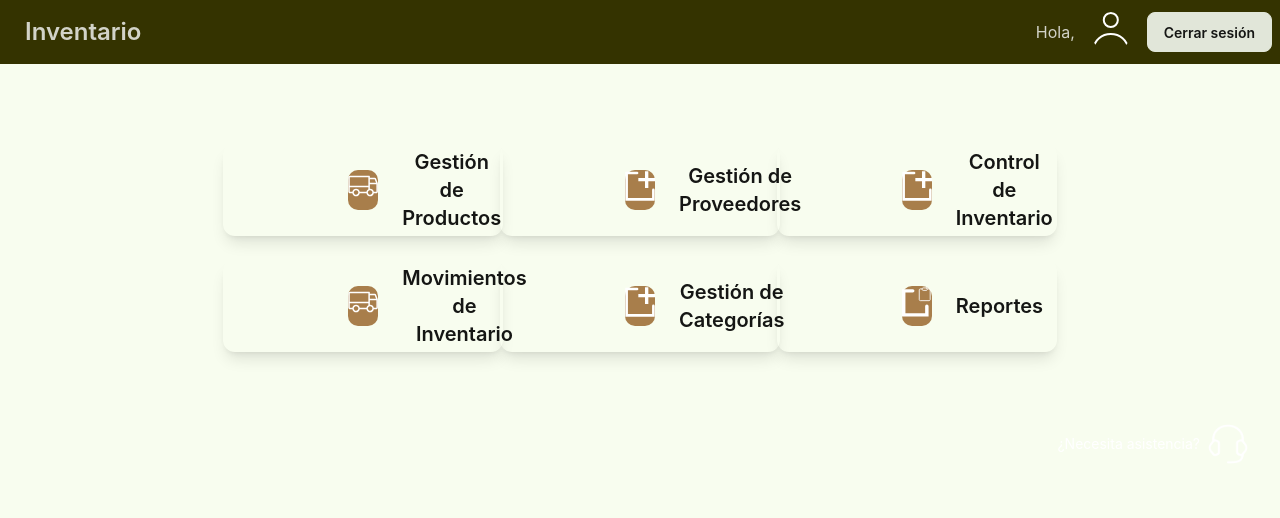
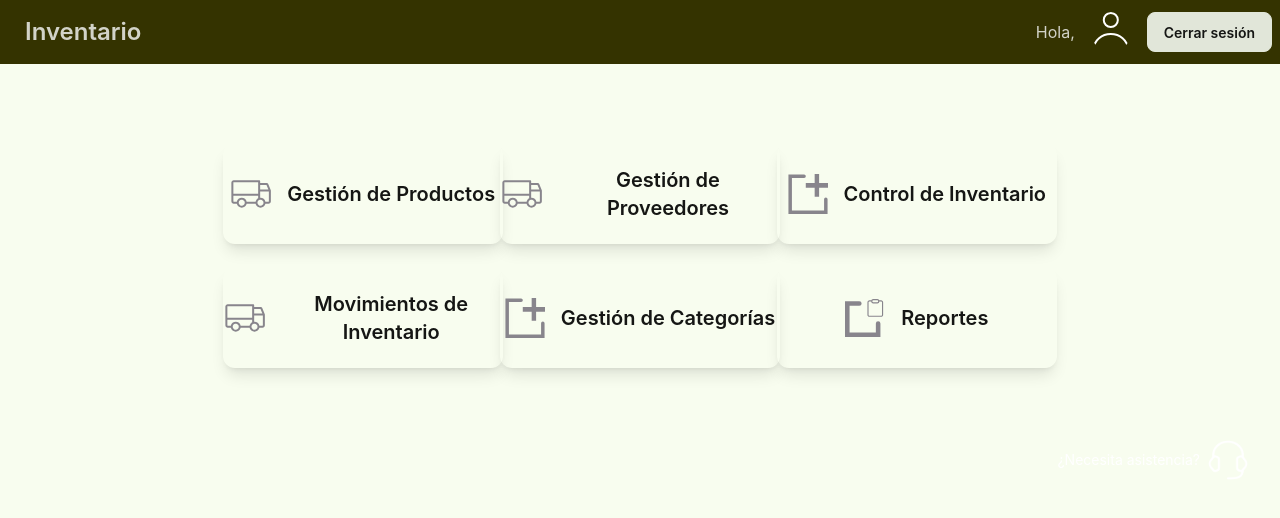
Before and after one commit to LuisARD/Sistema-de-Inventario, a Vue app in the folder SistemaInventario Frontend/: page / in a window 1280 px wide. Shown: the top 518 px of the page. Built offline with nearby package versions, Linux system fonts and the light colour scheme; what @formkit/vue would draw is missing.

Commit message:
Update Home.vue

```diff
--- a/SistemaInventario Frontend/src/views/Home.vue
+++ b/SistemaInventario Frontend/src/views/Home.vue
@@ -9,7 +9,7 @@ const auth = useAuthStore();
 
 const buttones = [
   { to: "/products", label: "Gestión de Productos", icon: "/camion.svg" },
-  { to: "/suppliers", label: "Gestión de Proveedores", icon: "/btn1.svg" },
+  { to: "/suppliers", label: "Gestión de Proveedores", icon: "/camion.svg" },
   { to: "/products", label: "Control de Inventario", icon: "/btn1.svg" },
   { to: "/movements", label: "Movimientos de Inventario", icon: "/camion.svg" },
   { to: "/categories", label: "Gestión de Categorías", icon: "/btn1.svg" },
@@ -33,26 +33,26 @@ const buttones = [
           :key="btn.to"
           :to="btn.to"
 
-          class="w-full md:w-[280px] rounded-xl py-6 shadow-lg hover:opacity-90 transition flex justify-center items-center border-2 border-transparent hover:border-primary hover:border-2 duration-300 delay-75 lg:gap-x-4"
+          class="w-full md:w-[280px] h-[100px] rounded-xl py-6 shadow-lg hover:opacity-90 transition flex justify-center items-center border-2 border-transparent hover:border-primary hover:border-2 duration-300 delay-75 lg:gap-x-4"
         >
           <div
-            class="flex justify-between items-center gap-x-6 w-50 text-center icons-place"
+            class="flex items-center gap-x-4 text-center"
           >
-            <img :src="btn.icon" class="w-10 h-10 mb-2 " />
-            <span class="text-xl font-semibold w-50">{{ btn.label }}</span>
+            <img :src="btn.icon" class="w-10 h-10 object-contain brightness-0 saturate-100" style="filter: invert(27%) sepia(51%) saturate(999%) hue-rotate(200deg) brightness(104%) contrast(10%);" />
+            <span class="text-xl font-semibold">{{ btn.label }}</span>
           </div>
         </router-link>
 
         <router-link
          v-if="['Admin', 'Supervisor'].includes(auth.user?.RolNombre)"
           to="usuario"
-          class="w-full md:w-[280px] rounded-xl py-6 shadow-lg hover:opacity-90 transition flex justify-center items-center border-2 border-transparent hover:border-primary  hover:border-2 duration-300 delay-75 lg:gap-x-4"
+          class="w-full md:w-[280px] h-[100px] rounded-xl py-6 shadow-lg hover:opacity-90 transition flex justify-center items-center border-2 border-transparent hover:border-primary  hover:border-2 duration-300 delay-75 lg:gap-x-4"
         >
           <div
-            class="flex justify-between items-center gap-x-6 w-50 text-center "
+            class="flex items-center gap-x-4 text-center"
           >
-            <img src="/iconControl.png " class="w-12  h-10 mb-2 fill-current" />
-            <span class="text-xl font-semibold w-50">Control de usuario</span>
+            <img src="/iconControl.png" class="w-10 h-10 object-contain brightness-0 saturate-100" style="filter: invert(27%) sepia(51%) saturate(2878%) hue-rotate(200deg) brightness(104%) contrast(97%);" />
+            <span class="text-xl font-semibold">Control de usuario</span>
           </div>
         </router-link>
       </div>
```
